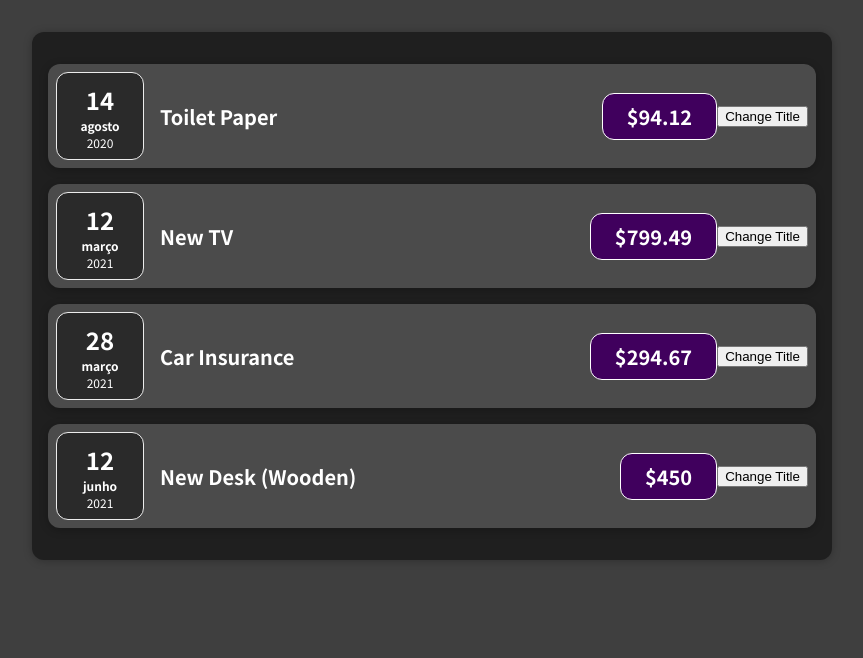
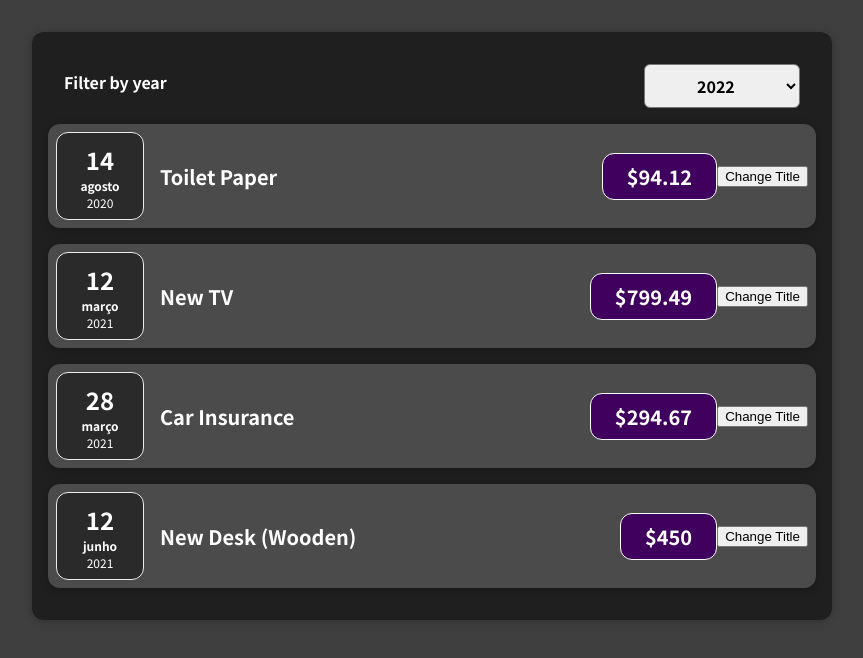
Before and after one commit to Rafarello/Academind_React_Course, a React (Create React App) app in the folder Module1_Basics_Components/class-1-basics/: page / in a window 1280 px wide. Shown: the top 658 px of the page, without its empty margins (208-1071 px from the left). Built offline with nearby package versions, Linux system fonts and the light colour scheme.

Commit message:
Feat: Componente Expenses

```diff
--- a/Module1_Basics_Components/class-1-basics/src/components/Expenses/Expenses.js
+++ b/Module1_Basics_Components/class-1-basics/src/components/Expenses/Expenses.js
@@ -1,16 +1,21 @@
 import React from 'react';
 import './styles/Expenses.css';
 import ExpenseItem from './ExpenseItem';
+import ExpensesFilter from '../NewExpense/ExpensesFilter';
 
-function Expenses({expensesArray}) {
+function Expenses({expensesArray, onFilterChange}) {
   return (
     <div className="expenses">
+      <ExpensesFilter
+        onFilterChange={onFilterChange}
+      />
       {expensesArray.map((expense) => (
         <ExpenseItem
           key={expense.id}
           title={expense.title}
           amount={expense.amount}
           date={expense.date}
+          onFilterChange={onFilterChange}
         />
       ))}
     </div>
```
